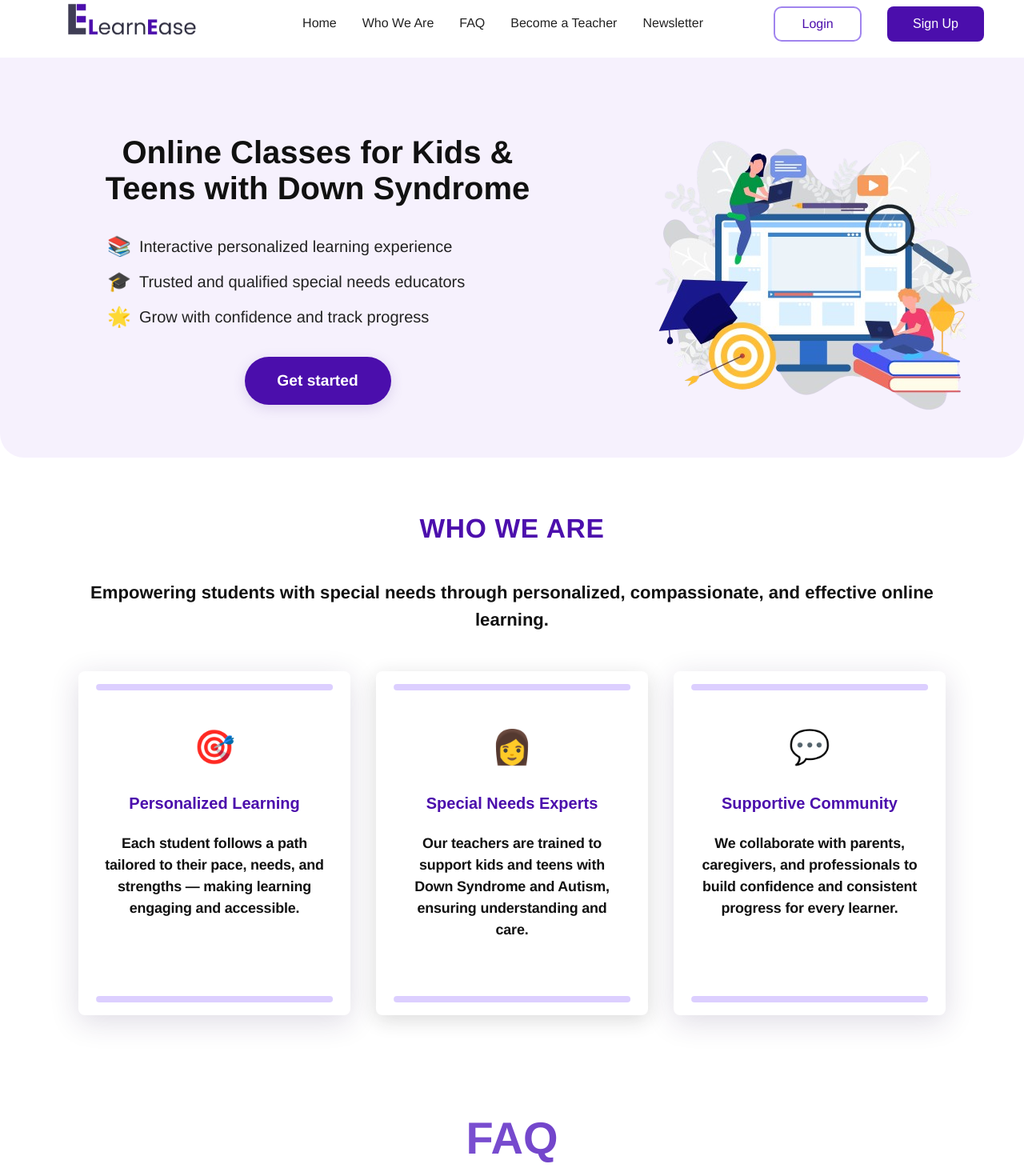
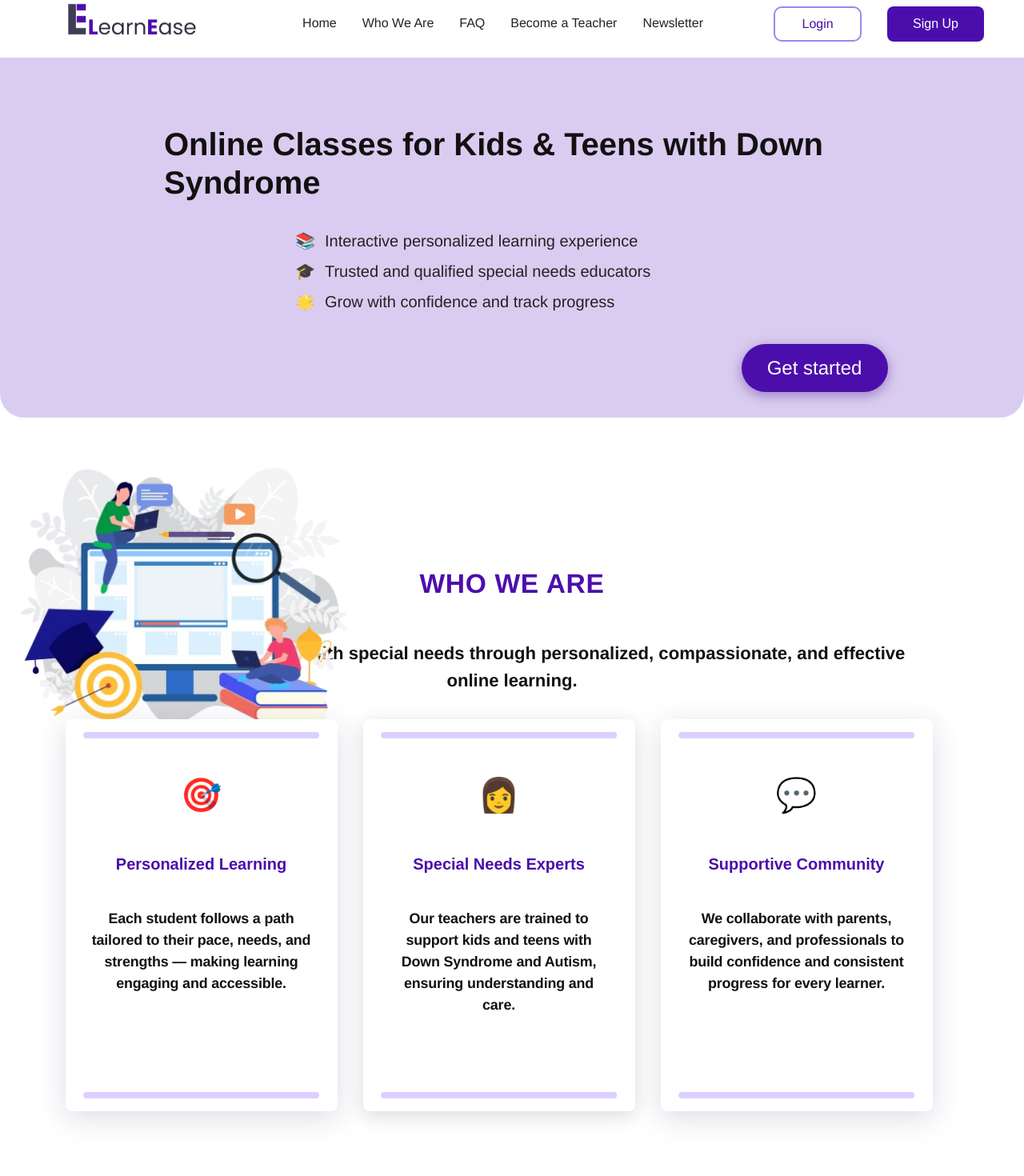
Before and after one commit to ASTRAGON1/Learn-Ease, a React (Vite) app in the folder client/: page / in a window 1280 px wide. Shown: the part 20-1490 px from the top of the page at 80% size. Built offline with nearby package versions, Linux system fonts and the light colour scheme; no server answers.

Commit message:
final version of the landing page

```diff
--- a/client/src/pages/LandingPage.css
+++ b/client/src/pages/LandingPage.css
@@ -1,12 +1,20 @@
+/* =========================
+   Global
+========================= */
 body, html {
   background: #fff !important;
   scroll-behavior: smooth;
 }
+
 .page-wrapper {
-    width: 100%;
-    padding-top: 0;
+  width: 100%;
+  padding-top: 0;
 }
 
+
+/* =========================
+   Header
+========================= */
 .header {
   width: 100%;
   height: 107px;
@@ -32,6 +40,11 @@ body, html {
   color: black;
   font-size: 1rem;
 }
+
+
+/* =========================
+   Buttons (first set)
+========================= */
 .button-login{
   width: 90px;
   height: 35px;
@@ -47,6 +60,7 @@ body, html {
   box-sizing: border-box;
 }
 
+/* duplicated definition (kept) */
 .button-login{
   width: 100px;
   height: 35px;
@@ -62,7 +76,6 @@ body, html {
   box-sizing: border-box;
 }
 
-
 .button-login {
   background: #fff;
   color: #4b0eac;
@@ -74,32 +87,21 @@ body, html {
   color: #fff;
   border: none;
 }
-
-.hero-section {
-  display: flex;
-  justify-content: space-between;
-  padding: 4rem 3rem;
-  position: relative;
-}
-
-.hero-title {
-  font-size: 2.5rem;
-  font-family: 'Gill Sans Ultra Bold Condensed', Helvetica;
-  color: black;
-  line-height: normal;
-}
-
-.hero-feature {
-  padding-left: 3rem;
-  font-family: 'Poppins', Helvetica;
-  font-size: 1.5rem;
-  color: black;
-  line-height: normal;
+.landing-picture {
+  width: 450px;
+  height: 450px;
+  object-fit: contain;
+  margin-bottom: 10px;   /* left orange value */
+  margin-right: 133px;  /* right orange value */
+  align-self: center;
 }
 
 .get-started {
-  padding-left: 4rem;
-  margin-top: 1rem;
+  transition: background 0.2s;
+  display: inline-block;
+  text-align: center;
+  margin-left: 756px;
+  margin-top: 30px;
   width: 183px;
   height: 60px;
   background-color: #4b0eac;
@@ -109,11 +111,13 @@ body, html {
   font-family: 'Poppins', Helvetica;
   box-shadow: 0px 4px 14.8px rgba(106, 70, 163, 0.6);
 }
-
+/* =========================
+   Cards Section (container)
+========================= */
 .card-section {
   max-width: 1133px;
   margin: 0 auto;
-  padding: 4rem 0;
+  padding-top: 100px;
   text-align: center;
 }
 
@@ -127,7 +131,6 @@ body, html {
   display: flex;
   flex-direction: column;
   align-items: center;
-  /* This is the strong, soft shadow! */
   box-shadow: 0 8px 36px 0 rgba(50,30,90,0.16);
   margin: 0;
   transition: box-shadow 0.18s;
@@ -158,6 +161,10 @@ body, html {
   letter-spacing: -0.01em;
 }
 
+
+/* =========================
+   Footer (legacy block)
+========================= */
 .footer {
   background-color: #9c6fe4;
   padding: 4rem 1rem;
@@ -184,7 +191,10 @@ body, html {
   text-decoration: underline;
 }
 
-/* NAVBAR */
+
+/* =========================
+   Navbar
+========================= */
 .navbar {
   height: 92px;
   display: flex;
@@ -193,6 +203,7 @@ body, html {
   background: #fff;
   box-shadow: 0 4px 24px 0 rgba(30,30,30,0.10);
 }
+
 .logo {
   margin-top: 21px;
   margin-bottom: 25px;
@@ -202,6 +213,7 @@ body, html {
   width: 250px;
   object-fit: contain;
 }
+
 .nav-list {
   display: flex;
   align-items: center;
@@ -214,8 +226,8 @@ body, html {
   flex: 1;
   justify-content: center;
   text-decoration: none;
+}
 
-}
 .nav-list a {
   color: #222;
   font-weight: 500;
@@ -223,10 +235,12 @@ body, html {
   font-family: 'Poppins', Helvetica, Arial, sans-serif;
   transition: color 0.2s;
   line-height: 100px;
-} */
+}
+
 .nav-list a:hover {
   color: #4b0eac;
 }
+
 .nav-actions {
   display: flex;
   gap: 2rem;
@@ -234,6 +248,7 @@ body, html {
   padding-top: 31px;
   padding-bottom: 23px;
 }
+
 .button-login, .button-signup {
   height: 44px;
   min-width: 110px;
@@ -246,39 +261,55 @@ body, html {
   box-sizing: border-box;
 }
 
-/* HERO SECTION */
+
+/* =========================
+   Hero (current block)
+========================= */
 .hero-section-bg {
-  background: #f6f1fd;
+  background: #DACCF0;
   position: relative;
-  padding: 48px 40px 0 40px;
-  min-height: 500px;
+  max-height: 450px;
   display: flex;
   flex-wrap: wrap;
   align-items: flex-start;
   justify-content: space-between;
-  max-width: 100%;  /* wider */
+  max-width: 100%;
   margin: 0 auto;
   gap: 40px;
   border-radius: 0 0 30px 30px;
 }
+
 .hero-content {
   flex: 1 1 420px;
-  padding: 48px 64px 48px 64px;
+  padding: 0;
   z-index: 2;
 }
+
 .hero-title {
+  margin: 84px 0 0 205px;
   font-family: 'Luckiest Guy', 'Fredoka One', 'Poppins', Helvetica, Arial, sans-serif;
-  font-size: 2.5rem;
+  font-size: 40px;
   font-weight: bold;
+  line-height: 48px;
   color: #111;
-  margin-bottom: 32px;
+  max-width: 845px;
+  text-align: left;
 }
+
 .hero-features {
+  margin: 34px 0 0 369px;
   list-style: none;
   padding: 0;
-  margin-left: 30px;
 }
+
 .hero-features li {
+  max-width: 543px;
+  height: 30px;
+  display: flex;
+  align-items: center;
+  font-size: 18px;
+  font-weight: 500;
+  line-height: 22px;
   font-size: 1.25rem;
   margin-bottom: 8px;
   font-family: 'Poppins', Helvetica, Arial, sans-serif;
@@ -286,41 +317,33 @@ body, html {
   display: flex;
   align-items: center;
 }
+
 .feature-icon {
-  font-size: 1.5rem;
-  margin-right: 10px;
-}
-.get-started {
-  background: #4b0eac;
-  color: #fff;
-  border: none;
-  border-radius: 30px;
-  font-size: 1.2rem;
-  font-family: 'Poppins', Helvetica, Arial, sans-serif;
-  font-weight: 600;
-  padding: 18px 36px;
-  margin-top: 24px;
-  box-shadow: 0 4px 16px 0 rgba(106, 70, 163, 0.18);
-  cursor: pointer;
-  transition: background 0.2s;
-  display: inline-block;
-  text-align: center;
-  vertical-align: middle;
+  flex: 0 0 24px;       /* icon box */
+  font-size: 20px;      /* emoji size */
+  margin-right: 12px;   /* icon–text gap */
+  display: flex;
+  align-items: center;
+  justify-content: center;
 }
 .get-started:hover {
   background: #6c2ed4;
 }
-/* WHO WE ARE */
+
+
+/* =========================
+   WHO WE ARE
+========================= */
 .card-section {
   background: #fff;
-  padding: 64px 0 32px 0;
   text-align: center;
 }
+
 .faq-gradient {
   font-size: 3.5rem;
   font-family: 'Poppins', Helvetica, Arial, sans-serif;
-  font-weight: 900;
-  background: linear-gradient(90deg, #a084ee 0%, #4c0fad 100%);
+  font-weight: 800;
+  background:#4c0fad;
   -webkit-background-clip: text;
   -webkit-text-fill-color: transparent;
   background-clip: text;
@@ -330,44 +353,37 @@ body, html {
   text-align: center;
 }
 
-.faq-gradient {
-  font-size: 3.5rem;
-  font-family: 'Poppins', Helvetica, Arial, sans-serif;
-  font-weight: 900;
-  color: #4c0fad;
-  margin-bottom: 48px;
-  margin-top: 32px;
-  text-align: center;
-}
-
 .section-desc {
+  width: 803px;
   font-size: 1.23rem;
   font-family: 'Poppins', Helvetica, Arial, sans-serif;
   color: #111;
   font-weight: 500;
   margin-bottom: 18px;
+  margin-top: 45px;
   max-width: 1200px;
   margin-left: auto;
   margin-right: auto;
   line-height: 1.5;
+  padding: 0;
 }
+
 .section-desc:first-of-type {
+  width: 1000px;
   font-size: 1.38rem;
   font-weight: 700;
-  margin-bottom: 32px;
 }
+
 .section-title {
   color: #4c0fad;
+  padding-top: 83px;
   font-size: 2.1rem;
   font-family: 'Poppins', Helvetica, Arial, sans-serif;
   font-weight: 800;
   letter-spacing: 0.02em;
-  margin-bottom: 38px;
   text-transform: uppercase;
 }
-.section-desc:last-of-type {
-  margin-bottom: 48px;    /* More space before the button */
-}
+
 .card-list {
   display: flex;
   justify-content: center;
@@ -376,9 +392,9 @@ body, html {
   margin-top: 32px;
   flex-wrap: nowrap;     /* Prevent cards from wrapping to next line */
   max-width: 1100px;     /* You can adjust this value */
-  margin-left: auto;
-  margin-right: auto;
+  height: 490px;
 }
+
 .card-line {
   width: 87%;
   height: 8px;
@@ -388,24 +404,38 @@ body, html {
   left: 50%;
   transform: translateX(-50%);
 }
+
 .card-line.top {
   top: 16px;
 }
+
 .card-line.bottom {
   bottom: 16px;
 }
+
 .card-icon {
   font-size: 2.6rem;
   margin-top: 32px;
   margin-bottom: 10px;
 }
+.instructor {
+  height: 436px;
+  position: absolute;
+  right: 0;              /* distance from right edge */
+  bottom: 0;                 /* sit on the baseline */
+  width: 455px;              /* or your figma width */
+  height: auto;
+  object-fit: contain;
+}
+
 .card-title {
   color: #4b0eac;
   font-size: 1.25rem;
   font-weight: bold;
-  margin-bottom: 12px;
-  margin-top: 14px;
+  margin-bottom: 30px;
+  margin-top: 30px;
 }
+
 .card-desc {
   color: #111;
   font-size: 1.12rem;
@@ -414,23 +444,29 @@ body, html {
   margin-top: 10px;
 }
 
-/* FAQ */
+
+/* =========================
+   FAQ
+========================= */
 .faq-section {
   background: #fff;
-  padding: 48px 0;
+  padding: 100px 0;
   text-align: center;
 }
+
 .faq-list {
   max-width: 720px;
   margin: 0 auto;
   padding: 0;
   text-align: left;
 }
+
 .faq-item {
   margin-bottom: 36px;   /* Increase for more space */
   padding-bottom: 0;     /* No extra padding needed since no border */
   border-bottom: none;   /* Make sure border is removed */
 }
+
 .faq-item summary {
   position: relative;
   padding-right: 38px;
@@ -446,9 +482,11 @@ body, html {
   align-items: center;
   transition: color 0.18s;
 }
+
 .faq-item summary::-webkit-details-marker {
   display: none;
 }
+
 .faq-item summary::after {
   content: "";
   position: absolute;
@@ -462,9 +500,11 @@ body, html {
   transition: transform 0.2s;
   border-radius: 2px;
 }
+
 .faq-item details[open] summary::after {
   transform: translateY(-60%) rotate(135deg);
 }
+
 .faq-answer {
   background: #e5d6fa;
   color: #2e1459;
@@ -476,30 +516,36 @@ body, html {
   font-family: 'Poppins', Helvetica, Arial, sans-serif;
   box-shadow: 0 2px 12px 0 rgba(100,80,180,0.06);
   line-height: 1.6;
-  /* Optional: Remove border if you have any */
   border: none;
 }
-/* TEACHER SECTION */
+
+
+/* =========================
+   Teacher
+========================= */
 .teacher-section {
   background: #f6f1fd;
-  padding: 64px 0 56px 0;
   text-align: center;
+  position: relative;
+  min-height: 520px;         /* adjust after Figma */
+  padding-right: auto;
 }
+
 .brand {
   color: #6215b6;
   font-weight: 900;
   letter-spacing: 0.01em;
 }
+
 .start-teaching {
   background: #6215b6;
   color: #fff;
   border: none;
   border-radius: 32px;
+  margin-top: 28px;
   font-size: 1.4rem;
   font-family: 'Poppins', Helvetica, Arial, sans-serif;
   font-weight: 500;
-  padding: 18px 48px;
-  margin-top: 14px;
   box-shadow: 0 4px 20px 0 rgba(98, 21, 182, 0.12);
   cursor: pointer;
   transition: background 0.18s;
@@ -509,14 +555,20 @@ body, html {
   background: #4c0fad;
 }
 
-/* NEWSLETTER SECTION */
+
+/* =========================
+   Newsletter
+========================= */
 .newsletter-section {
   background: #fff;
-  min-height: 100vh;
+  height: 600;
+  margin-top: 120px;
+  margin-bottom: 120px;
   display: flex;
   align-items: center;
   justify-content: center;
 }
+
 .newsletter-card {
   width: 993px;
   min-height: 598px;
@@ -529,6 +581,7 @@ body, html {
   padding: 0 56px;
   position: relative;
 }
+
 .newsletter-illustration {
   width: 388px;
   height: 291px;
@@ -538,6 +591,7 @@ body, html {
   flex-shrink: 0;
   margin: 0;
 }
+
 .newsletter-content {
   flex: 1;
   display: flex;
@@ -550,9 +604,11 @@ body, html {
   padding-bottom: 40px;
   position: relative;
 }
+
 .newsletter-content-inner {
   width: 100%;
 }
+
 .newsletter-form-section {
   margin-top: auto;
   width: 100%;
@@ -562,6 +618,7 @@ body, html {
   padding: 0 24px; /* 24px padding on both sides */
   box-sizing: border-box;
 }
+
 .newsletter-title {
   color: #000;
   font-family: 'Poppins', Helvetica, Arial, sans-serif;
@@ -572,6 +629,7 @@ body, html {
   text-align: left;
   margin-top: -20px;
 }
+
 .newsletter-headline {
   display: flex;
   align-items: baseline;
@@ -579,6 +637,7 @@ body, html {
   margin-bottom: 18px;
   font-family: 'Poppins', Helvetica, Arial, sans-serif;
 }
+
 .newsletter-get,
 .newsletter-updates {
   font-size: 1.5rem;
@@ -587,6 +646,7 @@ body, html {
   letter-spacing: 0.12em;
   color: #111;
 }
+
 .newsletter-highlight {
   color: #A084EE;
   font-weight: 900;
@@ -598,6 +658,7 @@ body, html {
   display: inline-block;
   vertical-align: baseline;
 }
+
 .newsletter-desc {
   color: #000;
   font-family: 'Poppins', Helvetica, Arial, sans-serif;
@@ -609,12 +670,14 @@ body, html {
   text-align: left;
   max-width: 382px;
 }
+
 .newsletter-desc b {
   font-weight: 700;
   color: #111;
   display: block;
   margin-top: 18px;
 }
+
 .newsletter-form {
   display: flex;
   width: 100%;
@@ -627,6 +690,7 @@ body, html {
   border: 0.5px solid #b6b6b6;
   height: 49px;
 }
+
 .newsletter-input {
   flex: 1;
   padding: 0 22px;
@@ -638,6 +702,7 @@ body, html {
   height: 49px;
   color: #b6b6b6;
 }
+
 .newsletter-btn {
   background: linear-gradient(90deg, #A084EE 0%, #7D36C4 100%);
   color: #fff;
@@ -654,9 +719,11 @@ body, html {
   opacity: 1;
   text-align: center;
 }
+
 .newsletter-btn:hover {
   opacity: 0.92;
 }
+
 .newsletter-disclaimer {
   color: #000;
   font-family: 'Poppins', Helvetica, Arial, sans-serif;
@@ -670,6 +737,11 @@ body, html {
   margin-left: auto;
   margin-right: auto;
 }
+
+
+/* =========================
+   Newsletter: Responsive
+========================= */
 @media (max-width: 900px) {
   .newsletter-card {
     flex-direction: column;
@@ -704,59 +776,62 @@ body, html {
     font-size: 10px;
   }
 }
-/* FOOTER */
+
+
+/* =========================
+   Footer (current block)
+========================= */
 .footer {
   background: #9c6fe4;
   color: #fff;
-  padding: 48px 0 16px 0;
+  padding:28px 0 12px;
   font-family: 'Poppins', Helvetica, Arial, sans-serif;
 }
+
+
 .footer-main {
-  display: flex;
-  justify-content: space-between;
-  align-items: flex-start;
-  max-width: 1200px;
-  margin: 0 auto 24px auto;
-  gap: 48px;
+  display:grid;
+  max-width:1200px;
+  margin:0 auto;
+  gap: 55px;
   flex-wrap: wrap;
+  padding:12px 24px 28px;
+  justify-content:center;
+  text-align:center;
+  grid-template-columns:repeat(3, 280px);
 }
-.footer-brand h2 {
+.footer-col{ list-style:none; margin:0; padding:0; display:flex; flex-direction:column; gap:10px; }
+.footer-col a{ color:#fff; text-decoration:none; font-size:14px; }
+.footer-col a:hover{ text-decoration:underline; }
+
+.footer-contact div{ font-size:14px; margin-bottom:10px; }
+
+.footer-bottom {
   color: #fff;
-  font-size: 2rem;
-  font-weight: bold;
-  margin-bottom: 8px;
-}
-.footer-brand p {
-  color: #fff;
-  font-size: 1rem;
-  margin-bottom: 8px;
-}
-.footer-links {
-  display: flex;
-  gap: 32px;
-}
-.footer-links ul {
-  list-style: none;
-  padding: 0;
-  margin: 0;
-}
-.footer-links a {
-  color: #fff;
-  text-decoration: none;
-  font-size: 1rem;
-  font-weight: 500;
-  transition: text-decoration 0.2s;
-}
-.footer-links a:hover {
-  text-decoration: underline;
-}
-.footer-bottom {
-  text-align: center;
-  color: #fff;
-  font-size: 0.95rem;
-  margin-top: 16px;
+  max-width:1200px;
+  margin:0 auto;
+  display:flex;
+  align-items:center;
+  gap:10px;
+  margin-left: 600px;
+  justify-content:flex-start;
+  padding:12px 24px;
+  border-top:none;
 }
 
+.footer-bottom span {
+  padding-top: 10px;
+}
+
+.footer-logo{
+  width:100px;
+  height:auto;
+  display:inline-block; }
+
+
+/* =========================
+   Scroll To Top Button
+========================= */
 .scroll-to-top-btn {
   position: fixed;
   bottom: 32px;
@@ -778,7 +853,34 @@ body, html {
   transition: opacity 0.3s;
   z-index: 2000;
 }
+
 .scroll-to-top-btn.visible {
   opacity: 1;
   pointer-events: auto;
 }
+
+/* ===== Reviews ===== */
+.reviews-section{background:#fff; padding-bottom: 50px; text-align:center;}
+.reviews-title{
+  font-size:2rem; font-family:'Poppins',Helvetica,Arial,sans-serif; font-weight:800; letter-spacing:.02em;
+  background:#4c0fad; -webkit-background-clip:text; -webkit-text-fill-color:transparent; background-clip:text; color:transparent;
+  margin:0 0 26px;
+}
+.review-grid{
+  max-width:1100px; margin:0 auto; padding:0 20px;
+  display:grid; grid-template-columns:repeat(3,1fr); gap:24px;
+}
+.review-card{
+  background:#fff; border-radius:14px; text-align:left; padding:18px 20px;
+  box-shadow:0 8px 36px rgba(50,30,90,.10); border:1px solid rgba(76,15,173,.08);
+}
+.review-header{ display:flex; align-items:center; gap:12px; margin-bottom:8px; }
+.review-avatar{
+  width:40px; height:40px; border-radius:50%;
+  background:#e9ddff; color:#4b0eac; display:flex; align-items:center; justify-content:center; font-weight:800;
+}
+.review-name{ font-weight:700; color:#111; }
+.review-relation{ font-size:.9rem; color:#6b6b6b; }
+.review-stars{ color:#f6c34a; letter-spacing:2px; margin:6px 0 8px; }
+.review-text{ font:400 1rem 'Poppins',Helvetica,Arial,sans-serif; color:#222; line-height:1.55; margin:0; }
+.review-empty{ grid-column:1/-1; color:#777; font-size:.95rem; padding:12px 0; }
```
Also changed, not shown: client/src/pages/LandingPage.jsx (+47 -9 lines).
